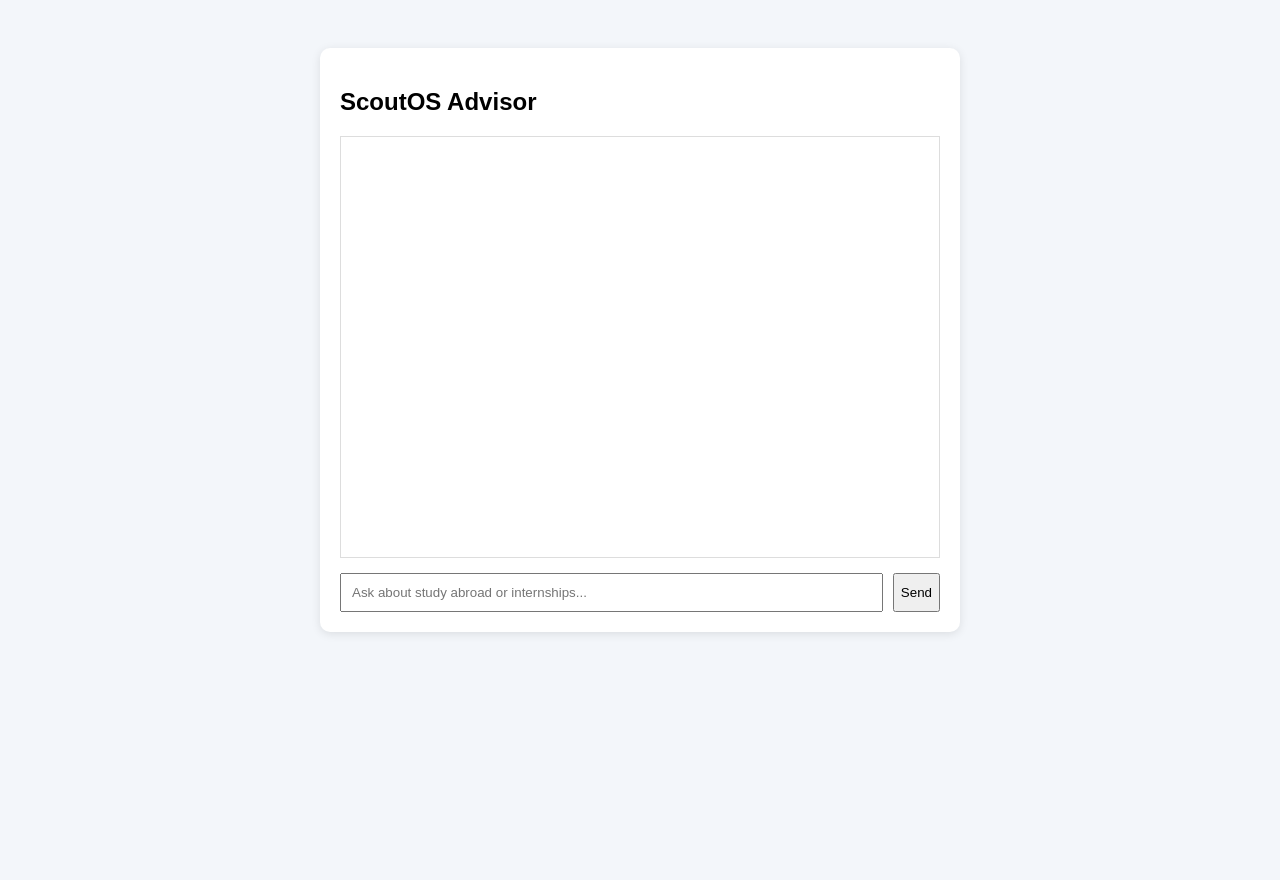
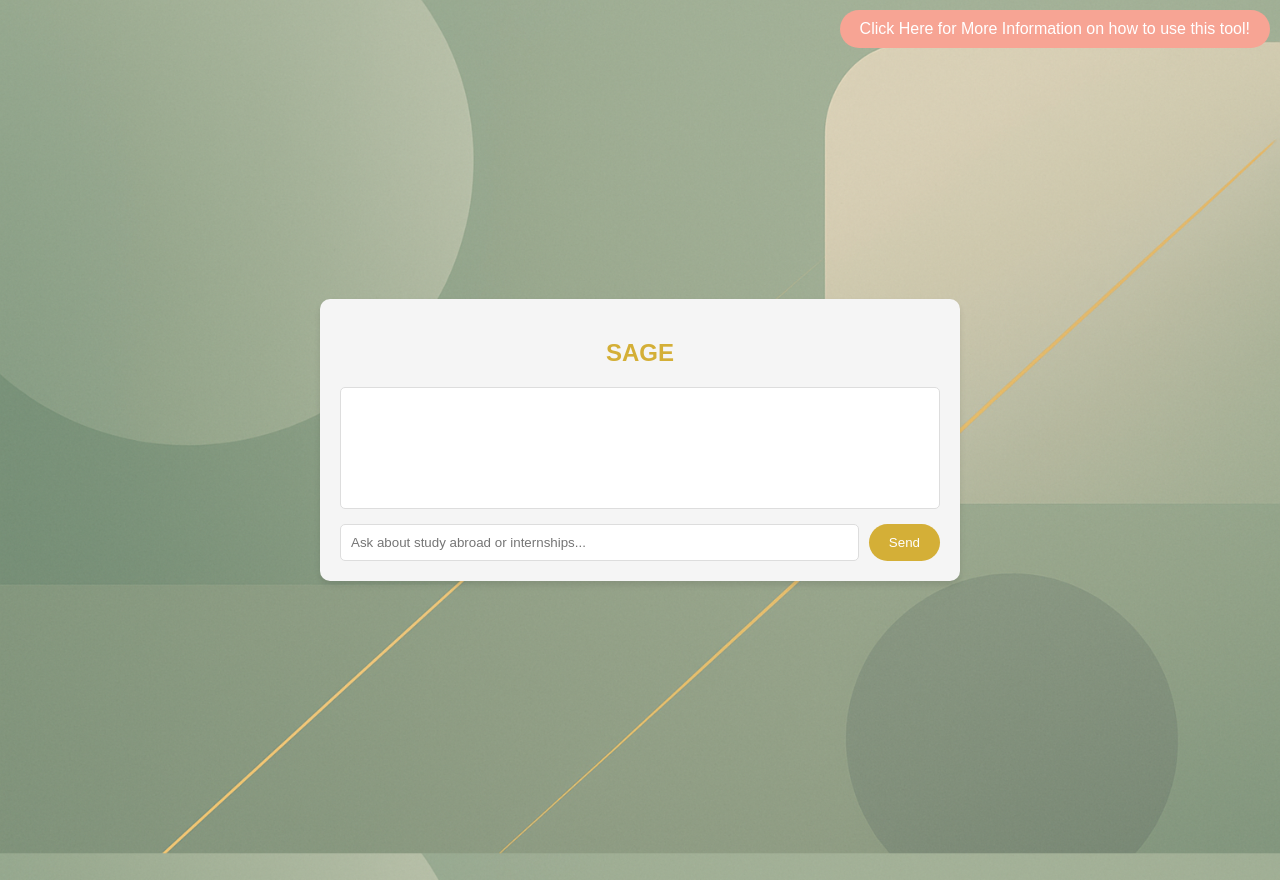
Before and after one commit to JeremieASC21/SAGE, a Flask app: page / in a window 1280 px wide. Before the commit the page ends 634 px from the top, so only its background shows below. Run offline with Flask 3, Linux system fonts and the light colour scheme.

Commit message:
changed layout of main pages, added chatboxes, and buttons

```diff
--- a/templates/index.html
+++ b/templates/index.html
@@ -1,15 +1,97 @@
 <!DOCTYPE html>
 <html>
 <head>
-    <title>ScoutOS Study Abroad Chatbot</title>
+    <title>SAGE</title>
     <link rel="stylesheet" href="/static/css/style.css">
+
+    <style>
+        body {
+            background-image: url("/templates/static/img/backgroundSAGE.png");
+            background-size: cover;
+            background-position: center;
+            background-repeat: no-repeat;
+            background-attachment: fixed;
+            display: flex;
+            justify-content: center;
+            align-items: center;
+            min-height: 100vh;
+            margin: 0;
+        }
+
+
+        .chat-container {
+            background: #F5F5F5;
+            padding: 20px;
+            border-radius: 10px;
+            box-shadow: 0 4px 6px rgba(0,0,0,0.1);
+            width: 100%;
+            max-width: 600px;
+        }
+
+        h2 {
+            color: #D4AF37;
+            text-align: center;
+            margin-bottom: 20px;
+        }
+
+        .chat-window {
+            /* check height with everyone*/
+            height: 100px;
+            overflow-y: auto;
+            padding: 10px;
+            border: 1px solid #ddd;
+            margin-bottom: 15px;
+            background: #fff;
+            border-radius: 5px;
+        }
+
+        .input-container {
+            display: flex;
+            gap: 10px;
+            justify-content: center;
+        }
+
+        input {
+            flex-grow: 1;
+            padding: 10px;
+            border-radius: 5px;
+            border: 1px solid #ddd;
+        }
+
+        button {
+            padding: 10px 20px;
+            background: #D4AF37;
+            color: white;
+            border: none;
+            border-radius: 50px;
+            cursor: pointer;
+        }
+
+        button:hover {
+            background: #B88E2F;
+        }
+
+        button1 {
+            position: absolute;
+            top: 10px;
+            right: 10px;
+            padding: 10px 20px;
+            background: #F7A494;
+            color: white;
+            border: none;
+            border-radius: 50px;
+            cursor: pointer;
+        }
+
+        button1:hover {
+            background: #d18a7c;
+        }
+    </style>
 </head>
 <body>
 
 <div class="chat-container">
-
-    <h2>ScoutOS Advisor</h2>
-
+    <h2>SAGE</h2>
     <div id="chat-window" class="chat-window"></div>
 
     <div class="input-container">
@@ -17,6 +99,9 @@
         <button onclick="sendMessage()">Send</button>
     </div>
 
+    <div class = "right-corner">
+        <button1 onclick="moreInfo()">Click Here for More Information on how to use this tool!</button>
+    </div>
 </div>
 
 <script src="/static/js/chat.js"></script>
```
Also changed, not shown: templates/static/img/backgroundSAGE.png (added).
